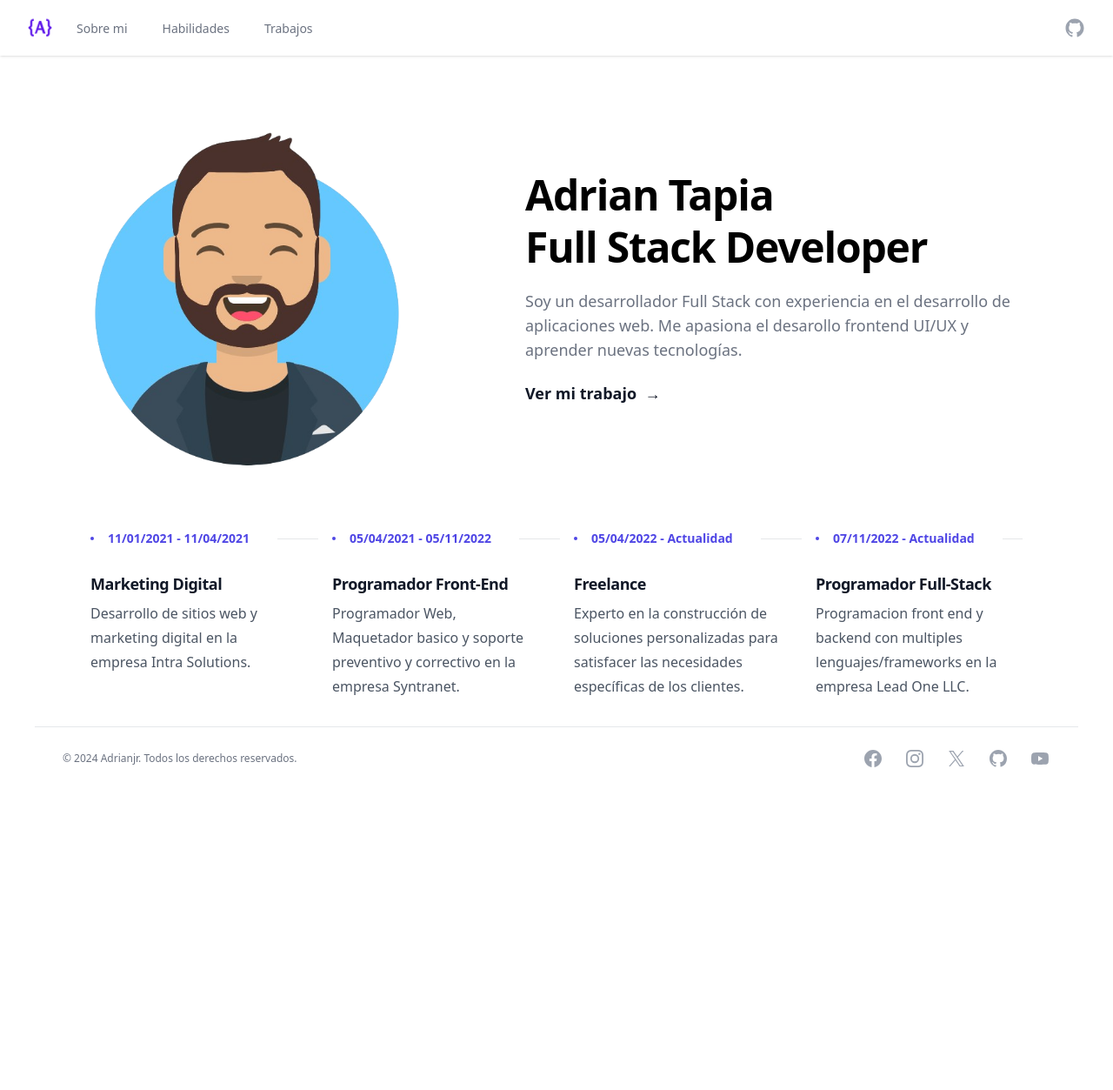
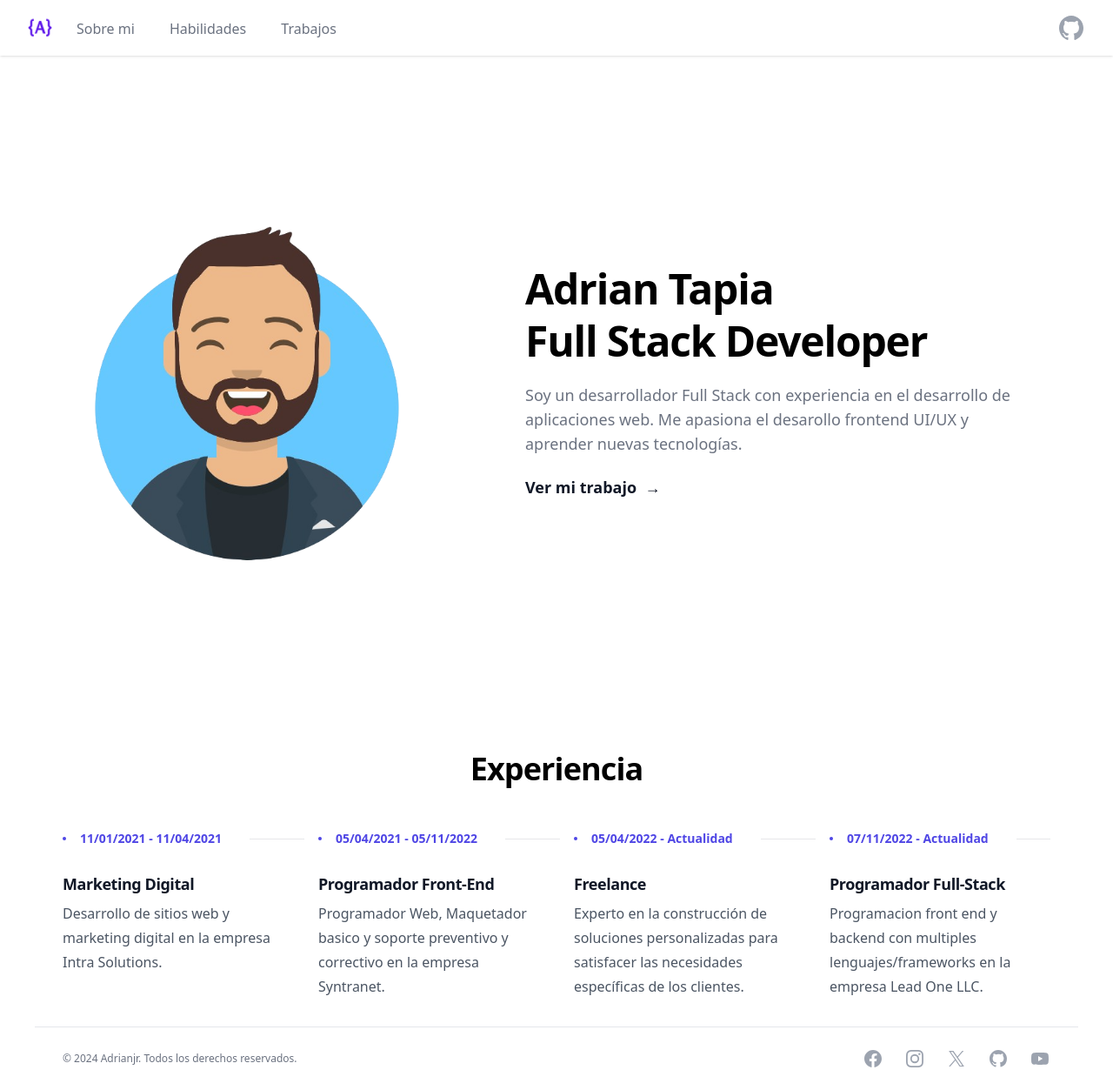
Before and after one commit to Adrian1jr/portfolio, a React (Vite) app: page / in a window 1280 px wide. Shown: the whole page at 87% size. Before the commit the page ends 908 px from the top, so only its background shows below. Built offline with nearby package versions, Linux system fonts and the light colour scheme.

Commit message:
Updated portfolio

```diff
--- a/src/App.jsx
+++ b/src/App.jsx
@@ -1,3 +1,4 @@
+import About from "./components/About";
 import Footer from "./components/Footer";
 import Header from "./components/Header";
 import Navbar from "./components/Navbar";
@@ -8,6 +9,7 @@ function App() {
       <Navbar />
       <div className="px-10">
         <Header />
+        <About />
         <Footer />
       </div>
     </>
--- /dev/null
+++ b/src/components/About.jsx
@@ -0,0 +1,73 @@
+export default function About() {
+  const timeline = [
+    {
+      name: "Marketing Digital",
+      description:
+        "Desarrollo de sitios web y marketing digital en la empresa Intra Solutions.",
+      date: "11/01/2021 - 11/04/2021",
+      dateTime: "2021-04",
+    },
+    {
+      name: "Programador Front-End",
+      description:
+        "Programador Web, Maquetador basico y soporte preventivo y correctivo en la empresa Syntranet.",
+      date: "05/04/2021 - 05/11/2022",
+      dateTime: "2021-11",
+    },
+    {
+      name: "Freelance",
+      description:
+        "Experto en la construcción de soluciones personalizadas para satisfacer las necesidades específicas de los clientes. ",
+      date: "05/04/2022 - Actualidad",
+      dateTime: "2022-12",
+    },
+    {
+      name: "Programador Full-Stack",
+      description:
+        "Programacion front end y backend con multiples lenguajes/frameworks en la empresa Lead One LLC.",
+      date: "07/11/2022 - Actualidad",
+      dateTime: "2022-07",
+    },
+  ];
+
+  return (
+    <>
+      <h2 className="text-3xl text-center font-bold tracking-tight text-black pb-6 sm:text-4xl">
+        Experiencia
+      </h2>
+      <div className="mb-8 mt-14">
+        <div className="mx-auto -mt-8 max-w-7xl px-6 lg:px-8">
+          <div className="mx-auto grid max-w-2xl grid-cols-1 gap-10 overflow-hidden lg:mx-0 lg:max-w-none lg:grid-cols-4">
+            {timeline.map((item) => (
+              <div key={item.name}>
+                <time
+                  dateTime={item.dateTime}
+                  className="flex items-center text-sm font-semibold leading-6 text-indigo-600"
+                >
+                  <svg
+                    viewBox="0 0 4 4"
+                    className="mr-4 h-1 w-1 flex-none"
+                    aria-hidden="true"
+                  >
+                    <circle cx={2} cy={2} r={2} fill="currentColor" />
+                  </svg>
+                  {item.date}
+                  <div
+                    className="absolute -ml-2 h-px w-screen -translate-x-full bg-gray-900/10 sm:-ml-4 lg:static lg:-mr-6 lg:ml-8 lg:w-auto lg:flex-auto lg:translate-x-0 sm:hidden lg:flex hidden"
+                    aria-hidden="true"
+                  />
+                </time>
+                <p className="mt-6 text-lg font-semibold leading-8 tracking-tight text-gray-900">
+                  {item.name}
+                </p>
+                <p className="mt-1 text-base leading-7 text-gray-600">
+                  {item.description}
+                </p>
+              </div>
+            ))}
+          </div>
+        </div>
+      </div>
+    </>
+  );
+}
--- a/src/components/Header.jsx
+++ b/src/components/Header.jsx
@@ -1,40 +1,9 @@
 import { avatar } from "../assets/barrel";
 
 export default function Header() {
-  const timeline = [
-    {
-      name: "Marketing Digital",
-      description:
-        "Desarrollo de sitios web y marketing digital en la empresa Intra Solutions.",
-      date: "11/01/2021 - 11/04/2021",
-      dateTime: "2021-04",
-    },
-    {
-      name: "Programador Front-End",
-      description:
-        "Programador Web, Maquetador basico y soporte preventivo y correctivo en la empresa Syntranet.",
-      date: "05/04/2021 - 05/11/2022",
-      dateTime: "2021-11",
-    },
-    {
-      name: "Freelance",
-      description:
-        "Experto en la construcción de soluciones personalizadas para satisfacer las necesidades específicas de los clientes. ",
-      date: "05/04/2022 - Actualidad",
-      dateTime: "2022-12",
-    },
-    {
-      name: "Programador Full-Stack",
-      description:
-        "Programacion front end y backend con multiples lenguajes/frameworks en la empresa Lead One LLC.",
-      date: "07/11/2022 - Actualidad",
-      dateTime: "2022-07",
-    },
-  ];
-
   return (
-    <section className="text-gray-600 body-font mx-auto max-w-7xl sm:px-6 lg:px-8">
-      <div className="container mx-auto flex px-5 pt-16 pb-12 md:flex-row flex-col items-center">
+    <section className="flex text-gray-600 body-font mx-auto max-w-7xl sm:px-6 lg:px-8 h-dvh">
+      <div className="container mx-auto flex px-5 pt-10 pb-12 md:flex-row flex-col items-center lg:pt-0 md:pt-0">
         <div className="lg:max-w-lg lg:w-full md:w-1/2 w-5/6 mb-10 md:mb-0">
           <img
             className="h-96 w-full flex-none object-cover lg:h-auto lg:max-w-sm"
@@ -68,40 +37,6 @@ export default function Header() {
           </div>
         </div>
       </div>
-
-      <div className="mb-8 mt-14">
-        <div className="mx-auto -mt-8 max-w-7xl px-6 lg:px-8">
-          <div className="mx-auto grid max-w-2xl grid-cols-1 gap-10 overflow-hidden lg:mx-0 lg:max-w-none lg:grid-cols-4">
-            {timeline.map((item) => (
-              <div key={item.name}>
-                <time
-                  dateTime={item.dateTime}
-                  className="flex items-center text-sm font-semibold leading-6 text-indigo-600"
-                >
-                  <svg
-                    viewBox="0 0 4 4"
-                    className="mr-4 h-1 w-1 flex-none"
-                    aria-hidden="true"
-                  >
-                    <circle cx={2} cy={2} r={2} fill="currentColor" />
-                  </svg>
-                  {item.date}
-                  <div
-                    className="absolute -ml-2 h-px w-screen -translate-x-full bg-gray-900/10 sm:-ml-4 lg:static lg:-mr-6 lg:ml-8 lg:w-auto lg:flex-auto lg:translate-x-0 sm:hidden lg:flex hidden"
-                    aria-hidden="true"
-                  />
-                </time>
-                <p className="mt-6 text-lg font-semibold leading-8 tracking-tight text-gray-900">
-                  {item.name}
-                </p>
-                <p className="mt-1 text-base leading-7 text-gray-600">
-                  {item.description}
-                </p>
-              </div>
-            ))}
-          </div>
-        </div>
-      </div>
     </section>
   );
 }
--- a/src/components/Navbar.jsx
+++ b/src/components/Navbar.jsx
@@ -2,16 +2,40 @@ import { Disclosure } from "@headlessui/react";
 import { Bars3Icon, XMarkIcon } from "@heroicons/react/24/outline";
 import { logo } from "../assets/barrel";
 import { IoLogoGithub } from "react-icons/io";
+import { useEffect, useState } from "react";
 
 export default function Navbar() {
+  const [isScrolled, setIsScrolled] = useState(false);
   const menuItems = [
     { id: 1, title: "Sobre mi", link: "#" },
     { id: 2, title: "Habilidades", link: "#" },
     { id: 3, title: "Trabajos", link: "#" },
   ];
 
+  useEffect(() => {
+    const handleScroll = () => {
+      const offset = window.scrollY;
+      if (offset > 50) {
+        setIsScrolled(true);
+      } else {
+        setIsScrolled(false);
+      }
+    };
+
+    window.addEventListener("scroll", handleScroll);
+
+    return () => {
+      window.removeEventListener("scroll", handleScroll);
+    };
+  }, []);
+
   return (
-    <Disclosure as="nav" className="bg-white shadow">
+    <Disclosure
+      as="nav"
+      className={`bg-white shadow transition-all ease-in-out duration-1000 ${
+        isScrolled ? "fixed top-0 w-full z-50" : ""
+      }`}
+    >
       {({ open }) => (
         <>
           <div className="mx-auto max-w-7xl px-2 sm:px-6 lg:px-8">
@@ -37,7 +61,7 @@ export default function Navbar() {
                     <a
                       key={item.id}
                       href={item.link}
-                      className="inline-flex items-center border-b-2 border-transparent px-1 pt-1 text-sm font-medium text-gray-500 hover:border-gray-300 hover:text-gray-700"
+                      className="inline-flex items-center border-b-2 border-transparent px-1 pt-1 text-base font-medium text-gray-500 hover:border-gray-300 hover:text-gray-700"
                     >
                       {item.title}
                     </a>
@@ -47,7 +71,7 @@ export default function Navbar() {
               <div className="absolute inset-y-0 right-0 flex items-center pr-2 sm:static sm:inset-auto sm:ml-6 sm:pr-0">
                 {/* Github button */}
                 <a href="#" className="text-gray-400 hover:text-gray-500">
-                  <IoLogoGithub className="h-6 w-6" />
+                  <IoLogoGithub className="h-8 w-8" />
                 </a>
               </div>
             </div>
```
